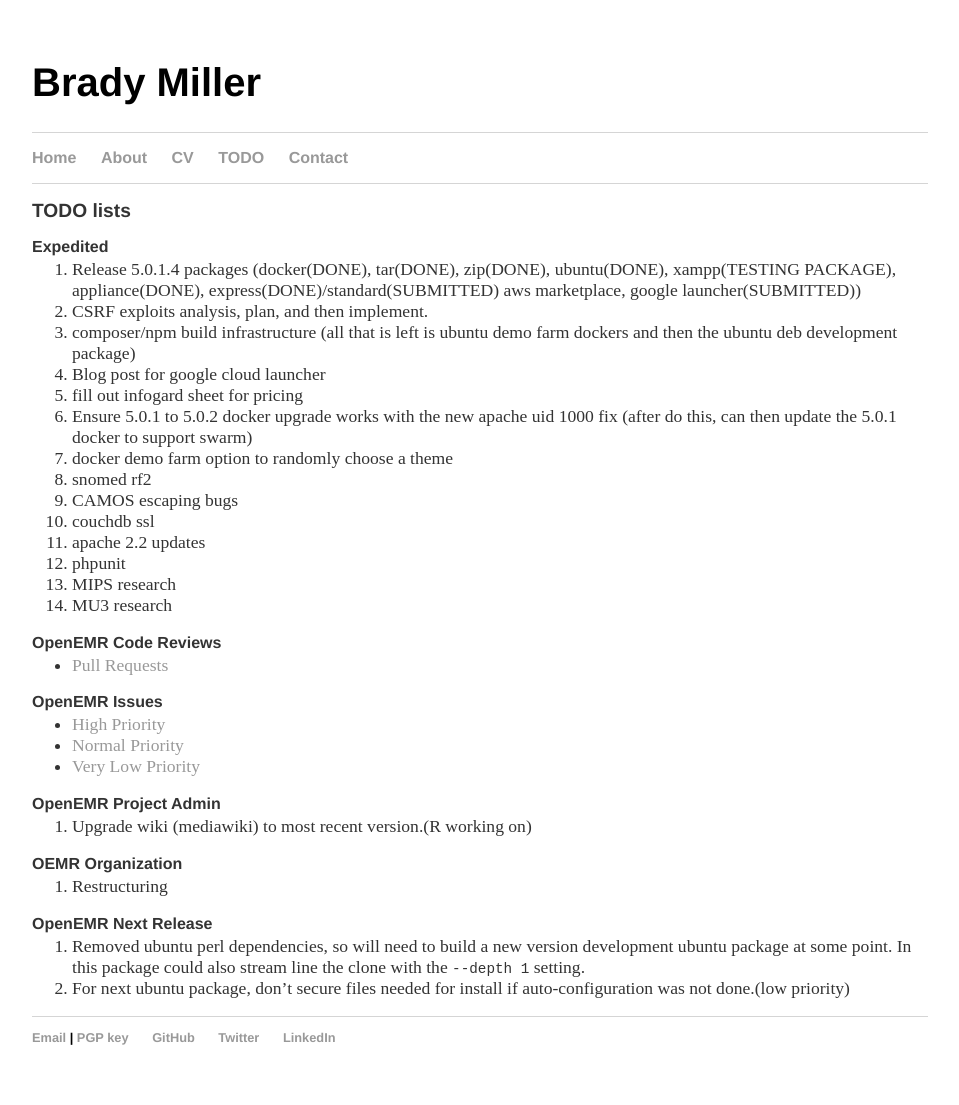
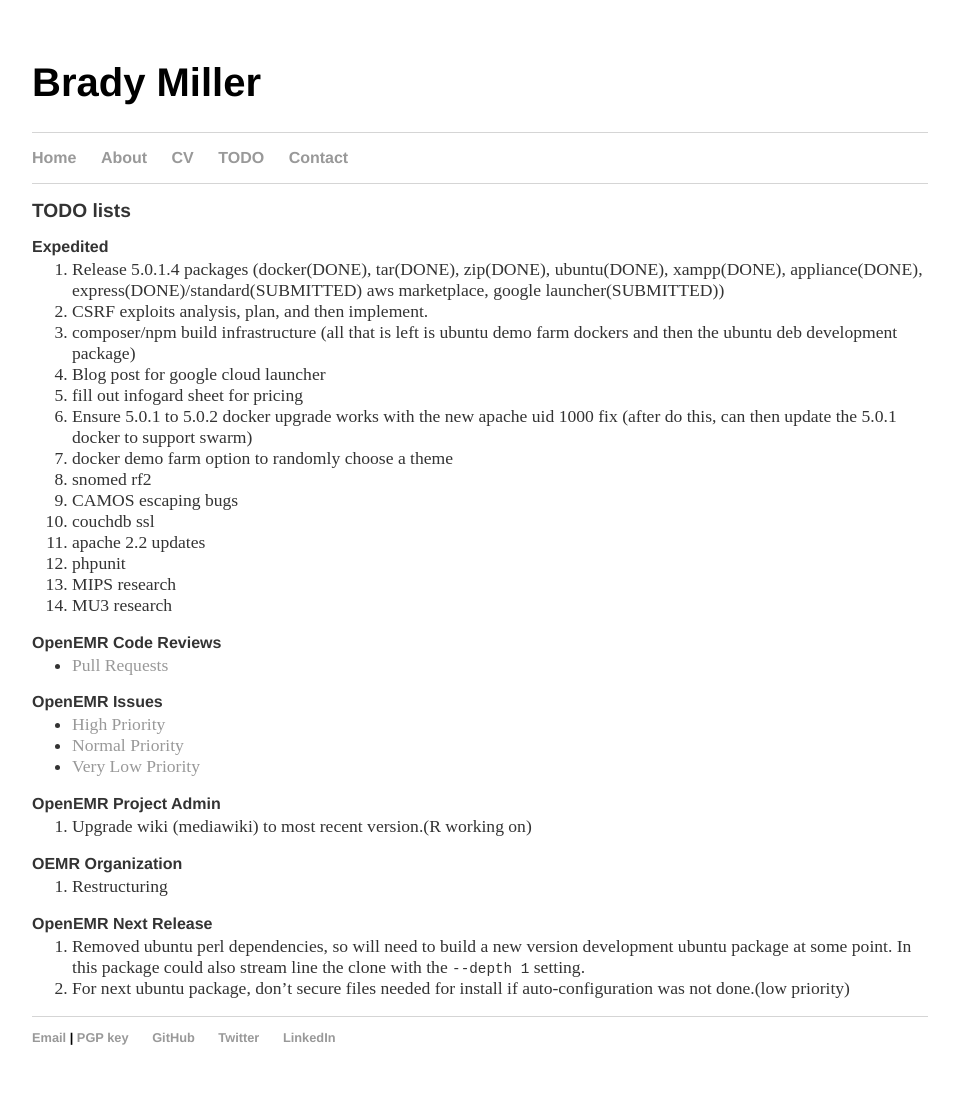
Before and after one commit to bradymiller/bradymiller.github.io, a Jekyll site: the page built from todo/index.md, in a window 1280 px wide. Shown: the whole page, without its empty margins (160-1119 px from the left). Built offline with Jekyll 4.4.1, drawn with Linux system fonts in a browser that asks for light colours; our own code applies the rules of GitHub Pages for plain Markdown files.

Commit message:
Update index.md

```diff
--- a/todo/index.md
+++ b/todo/index.md
@@ -4,7 +4,7 @@
 ## TODO lists
 
 ### Expedited
-1. Release 5.0.1.4 packages (docker(DONE), tar(DONE), zip(DONE), ubuntu(DONE), xampp(TESTING PACKAGE), appliance(DONE), express(DONE)/standard(SUBMITTED) aws marketplace, google launcher(SUBMITTED))
+1. Release 5.0.1.4 packages (docker(DONE), tar(DONE), zip(DONE), ubuntu(DONE), xampp(DONE), appliance(DONE), express(DONE)/standard(SUBMITTED) aws marketplace, google launcher(SUBMITTED))
 1. CSRF exploits analysis, plan, and then implement.
 1. composer/npm build infrastructure (all that is left is ubuntu demo farm dockers and then the ubuntu deb development package)
 1. Blog post for google cloud launcher
```
